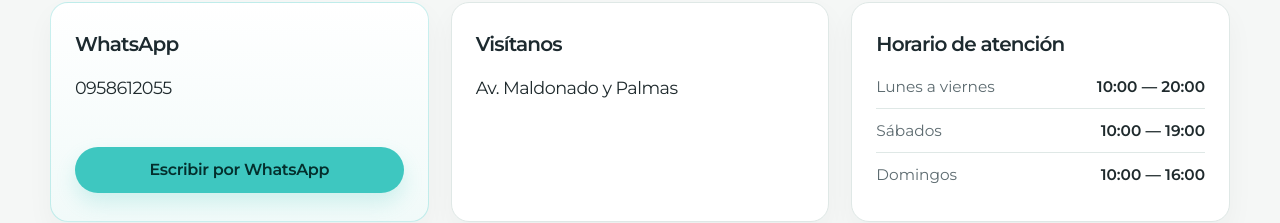
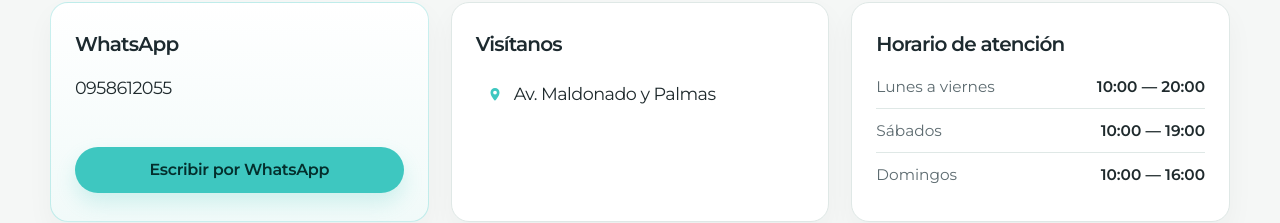
Before and after one commit to alexrutters/mobiweb, a React (Vite) app: page /contacto in a window 1280 px wide. Shown: the part 349-572 px from the top of the page. Built offline with nearby package versions, Linux system fonts and the light colour scheme.

Commit message:
Agrega acceso a ubicación desde la web

```diff
--- a/src/index.css
+++ b/src/index.css
@@ -1443,6 +1443,32 @@
   letter-spacing: -0.03em;
 }
 
+.contact-address-link {
+  display: inline-flex;
+  align-items: center;
+  gap: 10px;
+  width: fit-content;
+  max-width: 100%;
+  padding: 6px 10px;
+  border-radius: 12px;
+  color: var(--color-text);
+  text-decoration: none;
+  transition: color var(--transition), background-color var(--transition), transform var(--transition);
+}
+
+.contact-address-link:hover,
+.contact-address-link:focus-visible {
+  color: var(--color-primary-strong);
+  background: rgba(38, 180, 170, 0.08);
+}
+
+.contact-address-icon {
+  width: 18px;
+  height: 18px;
+  flex-shrink: 0;
+  color: var(--color-primary);
+}
+
 .contact-whatsapp__button {
   width: 100%;
   margin-top: auto;
--- a/src/pages/ContactPage.jsx
+++ b/src/pages/ContactPage.jsx
@@ -26,7 +26,18 @@
 
           <div className="card contact-card">
             <h3>Visítanos</h3>
-            <p className="contact-address">Av. Maldonado y Palmas</p>
+            <a
+              href="https://maps.app.goo.gl/ZQe27N8Hti1XEjSW7"
+              target="_blank"
+              rel="noreferrer"
+              className="contact-address-link"
+              aria-label="Abrir ubicación en Google Maps"
+            >
+              <svg viewBox="0 0 24 24" aria-hidden="true" className="contact-address-icon">
+                <path d="M12 21s6-5.686 6-11a6 6 0 1 0-12 0c0 5.314 6 11 6 11Zm0-8.5a2.5 2.5 0 1 1 0-5 2.5 2.5 0 0 1 0 5Z" fill="currentColor" />
+              </svg>
+              <span className="contact-address">Av. Maldonado y Palmas</span>
+            </a>
           </div>
 
           <div className="card contact-card">
```
